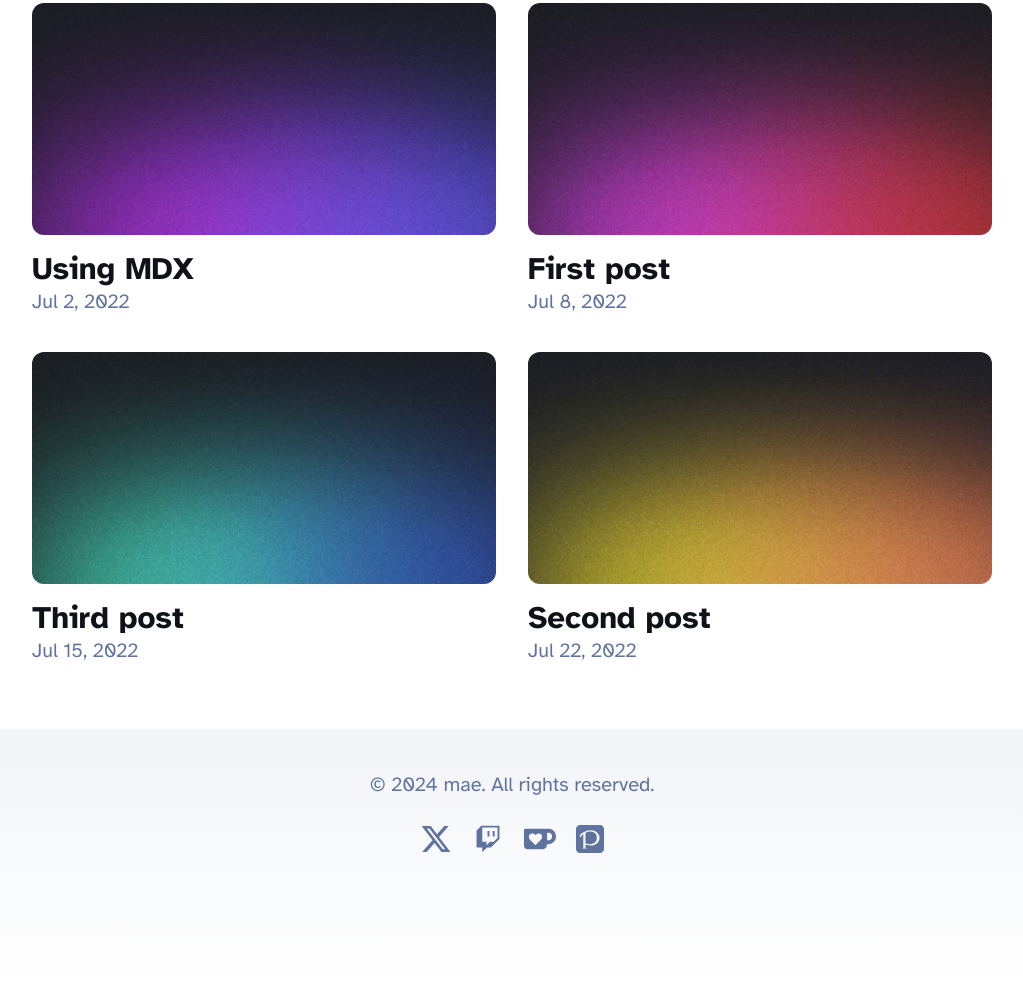
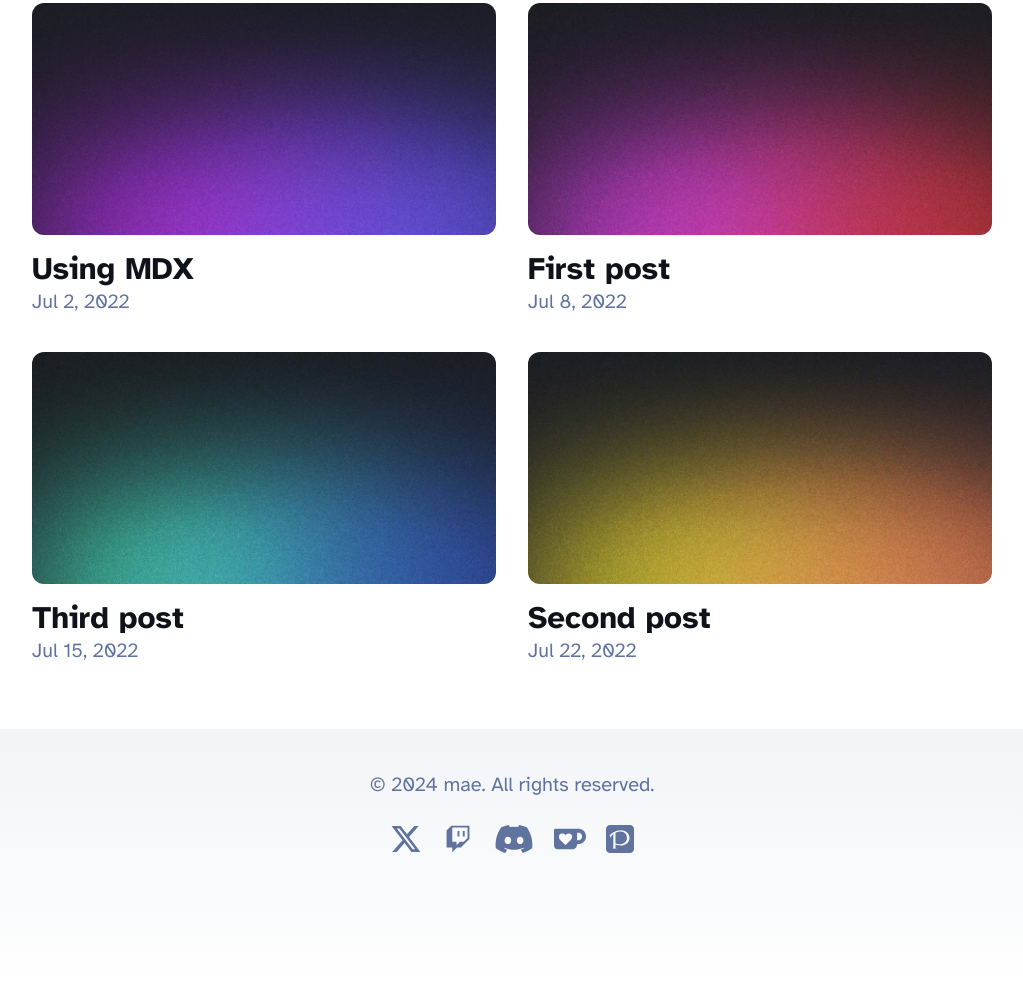
Before and after one commit to myntsu/mae, an Astro site: page /blog in a window 1280 px wide. Shown: the part 755-1742 px from the top of the page, without its empty margins (128-1151 px from the left). Built offline with nearby package versions, Linux system fonts and the light colour scheme; Astro itself is replaced by a stand-in of ours.

Commit message:
updated footer links

```diff
--- a/src/components/Footer.astro
+++ b/src/components/Footer.astro
@@ -13,7 +13,9 @@ const today = new Date();
 			<span class="sr-only">Check my Twitch</span>
 			<svg xmlns="http://www.w3.org/2000/svg" aria-hidden="true" width="32" height="32" viewBox="0 0 24 24"><path fill="currentColor" d="M11.64 5.93h1.43v4.28h-1.43m3.93-4.28H17v4.28h-1.43M7 2L3.43 5.57v12.86h4.28V22l3.58-3.57h2.85L20.57 12V2m-1.43 9.29l-2.85 2.85h-2.86l-2.5 2.5v-2.5H7.71V3.43h11.43Z"/></svg>
 		</a>
-		<a href="https://ko-fi.com/iomaaki" target="_blank">
+		<a href="https://discord.com/users/728050130464538665/" target="_blank">
+			<span class="sr-only">Contact me on Discord</span>
+			<svg xmlns="http://www.w3.org/2000/svg" width="40" height="32" viewBox="0 0 640 512"><path fill="currentColor" d="M524.531 69.836a1.5 1.5 0 0 0-.764-.7A485.065 485.065 0 0 0 404.081 32.03a1.816 1.816 0 0 0-1.923.91a337.461 337.461 0 0 0-14.9 30.6a447.848 447.848 0 0 0-134.426 0a309.541 309.541 0 0 0-15.135-30.6a1.89 1.89 0 0 0-1.924-.91a483.689 483.689 0 0 0-119.688 37.107a1.712 1.712 0 0 0-.788.676C39.068 183.651 18.186 294.69 28.43 404.354a2.016 2.016 0 0 0 .765 1.375a487.666 487.666 0 0 0 146.825 74.189a1.9 1.9 0 0 0 2.063-.676A348.2 348.2 0 0 0 208.12 430.4a1.86 1.86 0 0 0-1.019-2.588a321.173 321.173 0 0 1-45.868-21.853a1.885 1.885 0 0 1-.185-3.126a251.047 251.047 0 0 0 9.109-7.137a1.819 1.819 0 0 1 1.9-.256c96.229 43.917 200.41 43.917 295.5 0a1.812 1.812 0 0 1 1.924.233a234.533 234.533 0 0 0 9.132 7.16a1.884 1.884 0 0 1-.162 3.126a301.407 301.407 0 0 1-45.89 21.83a1.875 1.875 0 0 0-1 2.611a391.055 391.055 0 0 0 30.014 48.815a1.864 1.864 0 0 0 2.063.7A486.048 486.048 0 0 0 610.7 405.729a1.882 1.882 0 0 0 .765-1.352c12.264-126.783-20.532-236.912-86.934-334.541M222.491 337.58c-28.972 0-52.844-26.587-52.844-59.239s23.409-59.241 52.844-59.241c29.665 0 53.306 26.82 52.843 59.239c0 32.654-23.41 59.241-52.843 59.241m195.38 0c-28.971 0-52.843-26.587-52.843-59.239s23.409-59.241 52.843-59.241c29.667 0 53.307 26.82 52.844 59.239c0 32.654-23.177 59.241-52.844 59.241"/></svg>			<a href="https://ko-fi.com/iomaaki" target="_blank">
 			<span class="sr-only">Tip me a ko-fi</span>
 			<svg xmlns="http://www.w3.org/2000/svg" width="32" height="32" viewBox="0 0 32 32"><path fill="currentColor" d="M31.844 11.932c-1.032-5.448-6.48-6.125-6.48-6.125H.964C.156 5.807.057 6.87.057 6.87S-.052 16.637.03 22.637c.22 3.228 3.448 3.561 3.448 3.561s11.021-.031 15.953-.067c3.251-.568 3.579-3.423 3.541-4.98c5.808.323 9.896-3.776 8.871-9.219zm-14.751 4.683c-1.661 1.932-5.348 5.297-5.348 5.297s-.161.161-.417.031c-.099-.073-.14-.12-.14-.12c-.595-.588-4.491-4.063-5.381-5.271c-.943-1.287-1.385-3.599-.119-4.948c1.265-1.344 4.005-1.448 5.817.541c0 0 2.083-2.375 4.625-1.281c2.536 1.095 2.443 4.016.963 5.751m8.23.636c-1.24.156-2.244.036-2.244.036V9.714h2.359s2.631.735 2.631 3.516c0 2.552-1.313 3.557-2.745 4.021z"/></svg>
 		</a>
```
